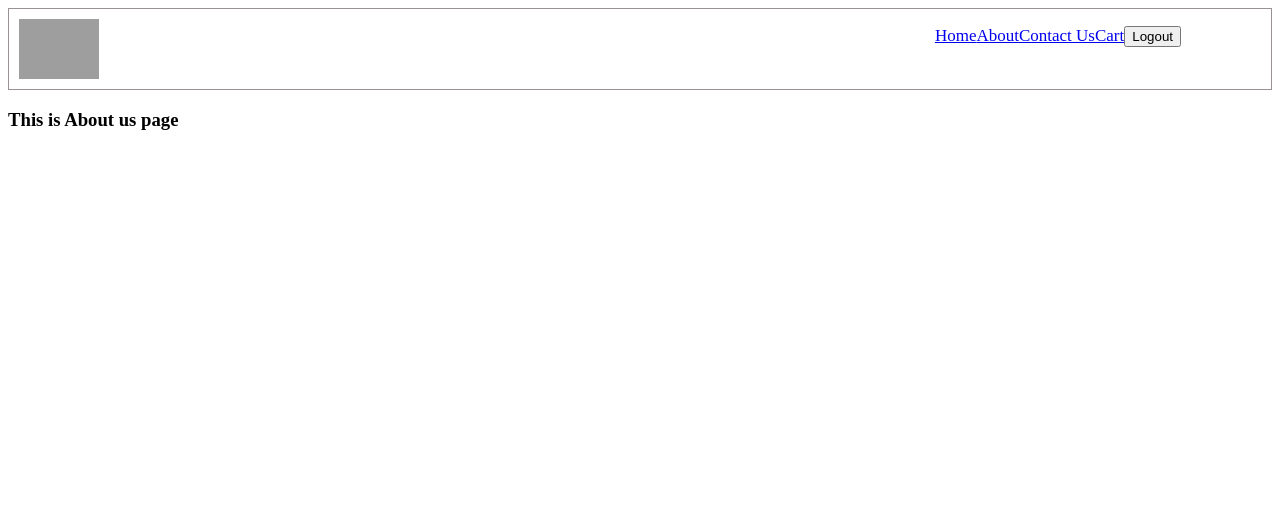
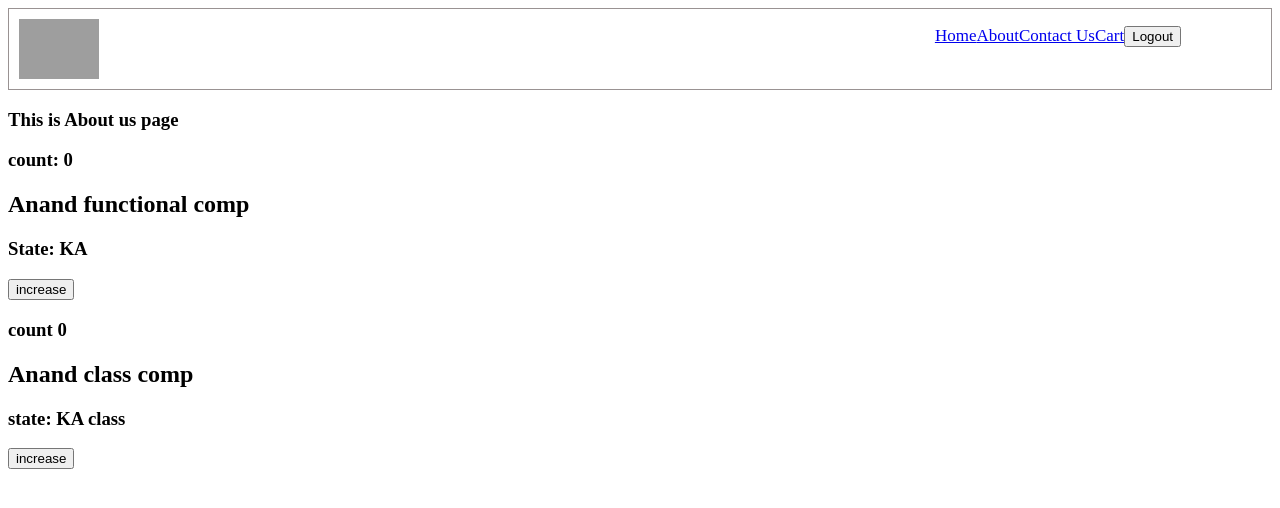
Before and after one commit to Anandsg/Menu-Mingle, a React (Create React App) app: page /about in a window 1280 px wide. Shown: the top 508 px of the page. Built offline with nearby package versions, Linux system fonts and the light colour scheme; grey boxes are pictures that could not be loaded.

Commit message:
Example for Class based component

```diff
--- a/src/components/About/About.js
+++ b/src/components/About/About.js
@@ -1,9 +1,13 @@
 import React from "react";
+import User from "./User";
+import UserClass from "./UserClass";
 
 const About = () => {
     return (
         <div>
             <h3>This is About us page</h3>
+            <User name={"Anand functional comp"} />
+            <UserClass name={"Anand class comp"} />
         </div>
     );
 };
--- /dev/null
+++ b/src/components/About/User.js
@@ -0,0 +1,20 @@
+import React from "react";
+import { useState } from "react";
+
+const User = (props) => {
+    const [count, setCount] = useState(0);
+
+    const increment = () => {
+        setCount(count + 1,)
+    }
+    return (
+        <div>
+            <h3>count: {count}</h3>
+            <h2>{props.name}</h2>
+            <h3>State: KA</h3>
+            <button onClick={increment}>increase</button>
+        </div>
+    );
+};
+
+export default User;
--- /dev/null
+++ b/src/components/About/UserClass.js
@@ -0,0 +1,26 @@
+import React from "react"
+
+class UserClass extends React.Component {
+    constructor(props) {
+        super(props)
+        this.state = {
+            count: 0,
+        }
+    }
+    render() {
+        return (
+            <div>
+                <h3>count {this.state.count}</h3>
+                <h2>{this.props.name}</h2>
+                <h3>state: KA class</h3>
+                <button onClick={() => {
+                    this.setState({
+                        count: this.state.count + 1,
+                    })
+                }}>increase</button>
+            </div>
+        )
+    };
+};
+
+export default UserClass;
```
